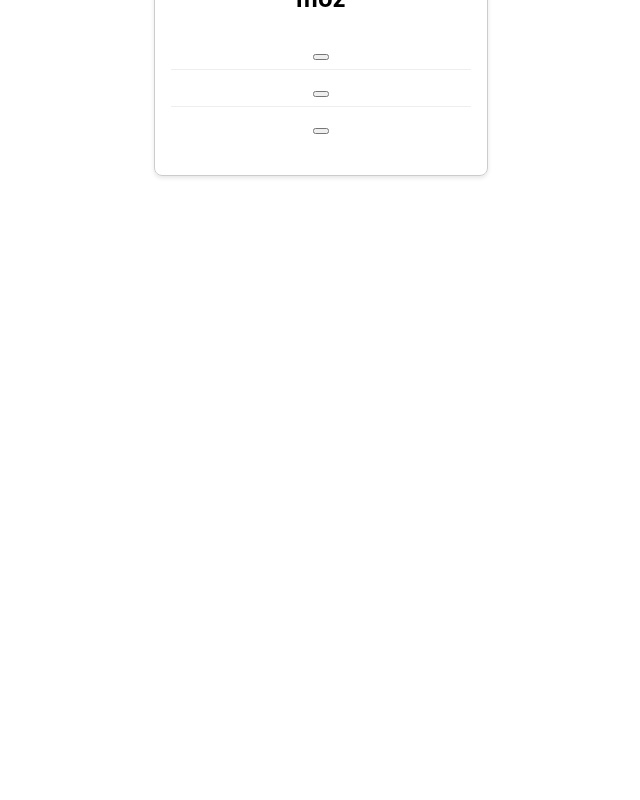
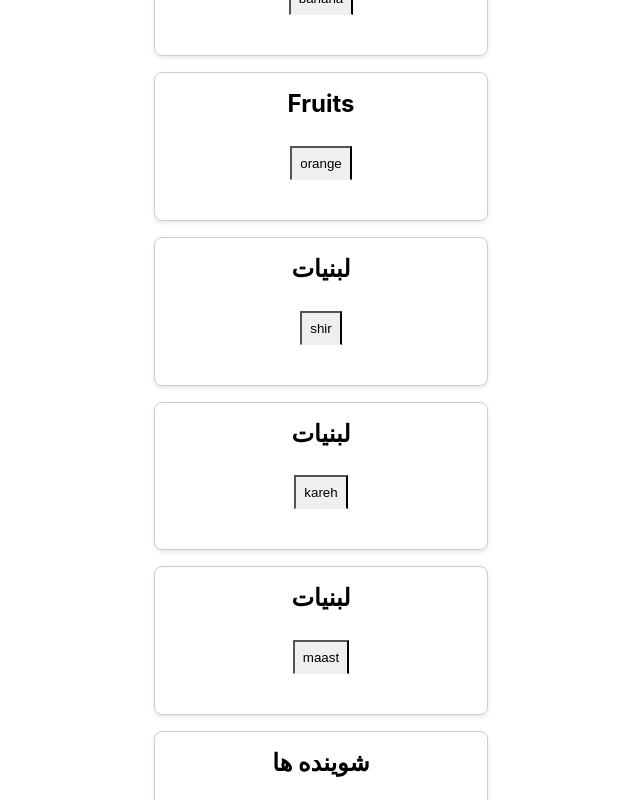
Before and after one commit to ilia1616/littlecodes, a React (Create React App) app in the folder React/frontend/: page / in a window 1280 px wide. Shown: the part 360-1160 px from the top of the page, without its empty margins (319-959 px from the left). Before the commit the page ends 800 px from the top, so only its background shows below. Built offline with nearby package versions, Linux system fonts and the light colour scheme.

Commit message:
created some pages for fruits and routed them correctly and created a data.js developing catpage.jsx

```diff
--- a/React/frontend/src/App.css
+++ b/React/frontend/src/App.css
@@ -26,6 +26,11 @@
   border-bottom: 1px solid #eee;
 }
 
+.category-box button {
+  padding: 8px;
+  border-bottom: 1px solid #eee;
+}
+
 .category-box li:last-child {
   border-bottom: none;
 }
--- a/React/frontend/src/App.js
+++ b/React/frontend/src/App.js
@@ -1,18 +1,22 @@
 import './App.css';
 import Home from './pages/home'
-import Test from './pages/test1'
+import Banana from './pages/fruits/banana'
 import {
     BrowserRouter as Router,
     Routes,
     Route,
 } from "react-router-dom";
+import Apple from './pages/fruits/apple';
+import Orange from './pages/fruits/orange';
 
 function App() {
     return (
         <Router>
             <Routes>
                 <Route exact path="/" element={<Home />} />
-                <Route path="/test" element={<Test />} />
+                <Route path="/fruits/banana" element={<Banana />} />
+                <Route path="/fruits/apple" element={<Apple />} />
+                <Route path="/fruits/orange" element={<Orange />} />
             </Routes>
         </Router>
     );
--- a/React/frontend/src/components/category-box.js
+++ b/React/frontend/src/components/category-box.js
@@ -1,20 +1,20 @@
 import React from "react";
 import { useNavigate } from "react-router-dom";
 
-const CategoryBox = ({category, items}) => {
+const CategoryBox = ({id, category, name}) => {
     const nav = useNavigate();
 
     return(
         <div className="category-box">
             <h2>{category}</h2>
             <ul>
-                {items.map((item,index) =>
-                <li key={index}>
-                    <button onClick={() => nav("http://localhost:3000/" + {item})}>
-
+                {/* {items.map((item,id) =>  */}
+                <li key={id}>
+                    <button onClick={() => nav(`/${category}/${name}`)}>
+                    {name}
                     </button>
                     </li>
-                )}
+                {/* )} */}
             </ul>
         </div>
     );
--- /dev/null
+++ b/React/frontend/src/data.js
@@ -0,0 +1,50 @@
+import React from 'react'
+
+
+export const categories = [{
+        id: 1,
+        categorie: 'Fruits',
+        name: "apple"
+
+    },{
+        id: 2,
+        categorie: 'Fruits',
+        name: "banana"
+
+    },{
+        id: 3,
+        categorie: 'Fruits',
+        name: "orange"
+
+    },
+    {
+        id: 4,
+        categorie: 'لبنیات',
+        name: 'shir'
+    },
+    {
+        id: 5,
+        categorie: 'لبنیات',
+        name: 'kareh'
+    },
+    {
+        id: 6,
+        categorie: 'لبنیات',
+        name: 'maast'
+    },
+    {
+        id: 7,
+        categorie: 'شوینده ها',
+        name: 'shoyande1'
+    },
+    {
+        id: 8,
+        categorie: 'شوینده ها',
+        name: 'shoyande2'
+    },{
+        id: 9,
+        categorie: 'شوینده ها',
+        name: 'shoyande3'
+    }
+
+];
--- /dev/null
+++ b/React/frontend/src/pages/fruits/apple.jsx
@@ -0,0 +1,7 @@
+import React from 'react'
+
+export default function Apple() {
+  return (
+    <div>Apple</div>
+  )
+}
--- /dev/null
+++ b/React/frontend/src/pages/fruits/banana.jsx
@@ -0,0 +1,7 @@
+import React from 'react'
+
+export default function Banana() {
+  return (
+    <div>Banana</div>
+  )
+}
--- /dev/null
+++ b/React/frontend/src/pages/fruits/orange.jsx
@@ -0,0 +1,7 @@
+import React from 'react'
+
+export default function Orange() {
+  return (
+    <div>Orange</div>
+  )
+}
--- a/React/frontend/src/pages/home.jsx
+++ b/React/frontend/src/pages/home.jsx
@@ -1,21 +1,15 @@
 import React from 'react'
 import CategoryBox from '../components/category-box';
+import { categories } from '../data';
 
 export default function Home() {
-    const categories = [{
-        categorie: 'Fruits',
-        items: ['banana','apple','orange']
-    },
-    {
-        categorie: 'moz',
-        items: ['banana1','banana2','banana3']
-    }
-];
+
     return (
         <div className='App'>
             <h1>Categories</h1>
-            {categories.map((cat, index) =>
-            (<CategoryBox key={index} category={cat.categorie} items={cat.items} />))}
+            {categories.map((cat) =>
+            // (<CategoryBox key={index} category={cat.categorie} items={cat.items} />))}
+            (<CategoryBox key={cat.id} category={cat.categorie} name={cat.name} />))}
         </div>
 );
 }
--- a/React/frontend/src/pages/test1.jsx
+++ /dev/null
@@ -1,7 +0,0 @@
-import React from 'react'
-
-export default function Test() {
-  return (
-    <div>Test</div>
-  )
-}
```
Also changed, not shown: React/frontend/src/components/category-page.js (added, +18 -0 lines), React/frontend/src/pages/fruits/catpage.jsx (added, +10 -0 lines).
